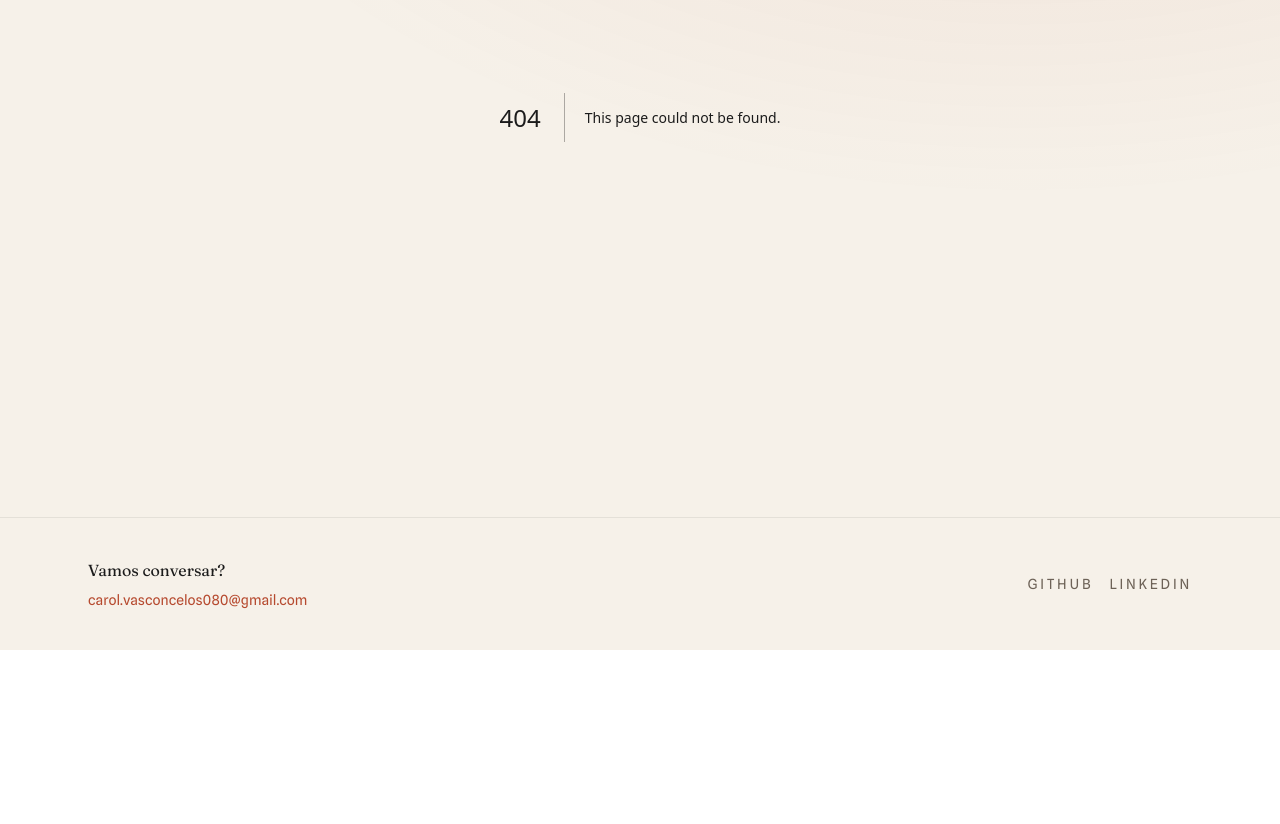
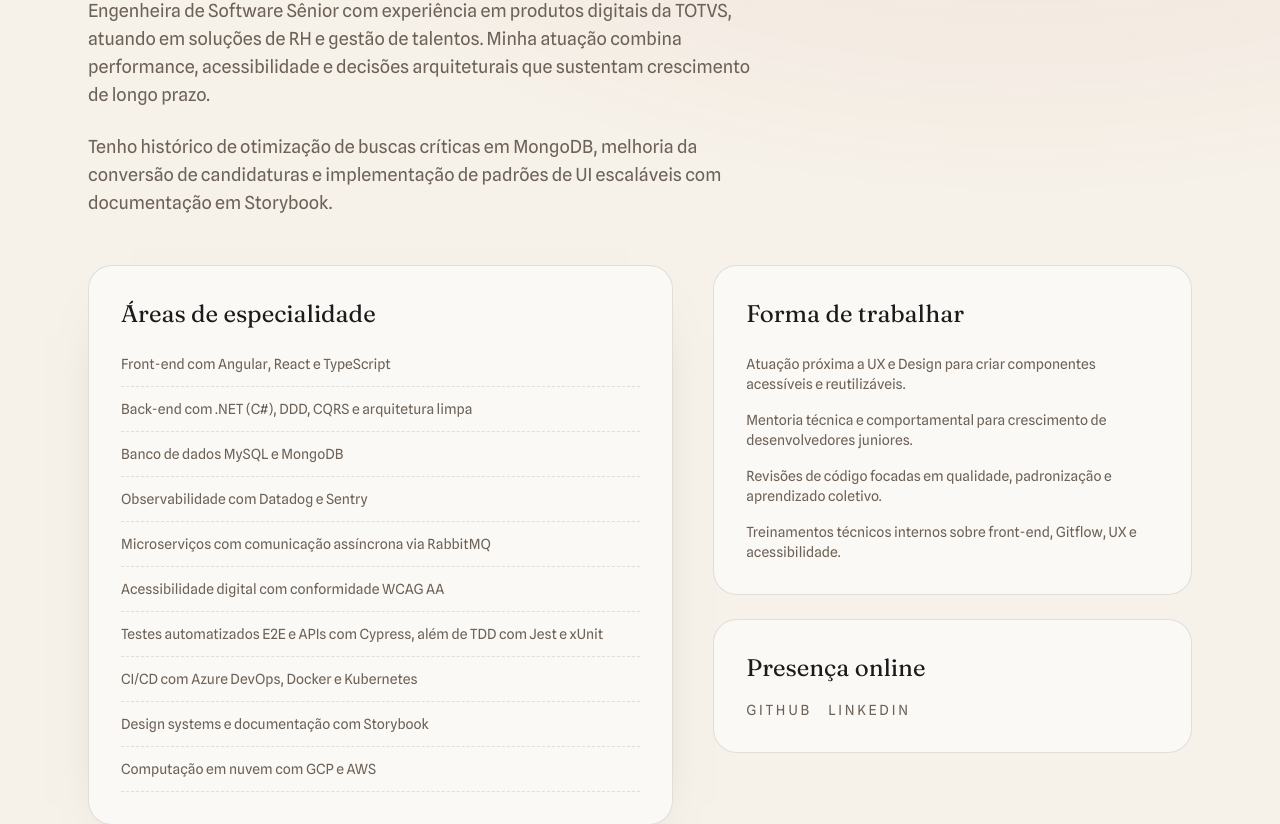
Before and after one commit to carolvasc/my-profile, a Next.js app: page /about in a window 1280 px wide. Before the commit this address had no page. Shown: the part 360-1184 px from the top of the page. Before the commit the page ends 1010 px from the top, so only its background shows below. Built offline with nearby package versions, Linux system fonts and the light colour scheme.

Commit message:
feat: core content and navigation in place

```diff
--- /dev/null
+++ b/app/about/page.tsx
@@ -0,0 +1,105 @@
+import type { Metadata } from "next";
+
+export const metadata: Metadata = {
+  title: "Sobre | Carolina Vasconcelos",
+  description:
+    "Experiência profissional, áreas de especialidade e forma de trabalho de Carolina Vasconcelos.",
+};
+
+const expertise = [
+  "Front-end com Angular, React e TypeScript",
+  "Back-end com .NET (C#), DDD, CQRS e arquitetura limpa",
+  "Banco de dados MySQL e MongoDB",
+  "Observabilidade com Datadog e Sentry",
+  "Microserviços com comunicação assíncrona via RabbitMQ",
+  "Acessibilidade digital com conformidade WCAG AA",
+  "Testes automatizados E2E e APIs com Cypress, além de TDD com Jest e xUnit",
+  "CI/CD com Azure DevOps, Docker e Kubernetes",
+  "Design systems e documentação com Storybook",
+  "Computação em nuvem com GCP e AWS",
+];
+
+const waysOfWorking = [
+  "Atuação próxima a UX e Design para criar componentes acessíveis e reutilizáveis.",
+  "Mentoria técnica e comportamental para crescimento de desenvolvedores juniores.",
+  "Revisões de código focadas em qualidade, padronização e aprendizado coletivo.",
+  "Treinamentos técnicos internos sobre front-end, Gitflow, UX e acessibilidade.",
+];
+
+export default function AboutPage() {
+  return (
+    <section className="page-container py-20 md:py-24">
+      <div className="space-y-12">
+        <div className="max-w-2xl space-y-6">
+          <p className="text-xs uppercase tracking-[0.4em] text-[var(--muted)]">
+            Sobre
+          </p>
+          <h1 className="font-display text-4xl leading-tight text-[var(--ink)] md:text-5xl">
+            Contexto profissional e foco técnico
+          </h1>
+          <p className="text-lg text-[var(--muted)]">
+            Engenheira de Software Sênior com experiência em produtos digitais
+            da TOTVS, atuando em soluções de RH e gestão de talentos. Minha
+            atuação combina performance, acessibilidade e decisões arquiteturais
+            que sustentam crescimento de longo prazo.
+          </p>
+          <p className="text-lg text-[var(--muted)]">
+            Tenho histórico de otimização de buscas críticas em MongoDB,
+            melhoria da conversão de candidaturas e implementação de padrões de
+            UI escaláveis com documentação em Storybook.
+          </p>
+        </div>
+
+        <div className="grid gap-10 md:grid-cols-[1.1fr_0.9fr]">
+          <div className="rounded-3xl border border-[rgba(27,27,27,0.12)] bg-white/60 p-8 shadow-[0_25px_60px_-45px_rgba(0,0,0,0.5)]">
+            <h2 className="font-display text-2xl text-[var(--ink)]">
+              Áreas de especialidade
+            </h2>
+            <ul className="mt-6 space-y-3 text-sm text-[var(--muted)]">
+              {expertise.map((item) => (
+                <li key={item} className="border-b border-dashed border-[rgba(27,27,27,0.12)] pb-3">
+                  {item}
+                </li>
+              ))}
+            </ul>
+          </div>
+          <div className="space-y-6">
+            <div className="rounded-3xl border border-[rgba(27,27,27,0.12)] bg-white/60 p-8">
+              <h2 className="font-display text-2xl text-[var(--ink)]">
+                Forma de trabalhar
+              </h2>
+              <ul className="mt-6 space-y-4 text-sm text-[var(--muted)]">
+                {waysOfWorking.map((item) => (
+                  <li key={item}>{item}</li>
+                ))}
+              </ul>
+            </div>
+            <div className="rounded-3xl border border-[rgba(27,27,27,0.12)] bg-white/60 p-8">
+              <h2 className="font-display text-2xl text-[var(--ink)]">
+                Presença online
+              </h2>
+              <div className="mt-4 flex flex-wrap gap-4 text-sm uppercase tracking-[0.2em]">
+                <a
+                  href="https://github.com/"
+                  className="text-[var(--muted)] transition-colors hover:text-[var(--ink)] focus-visible:outline focus-visible:outline-2 focus-visible:outline-offset-4 focus-visible:outline-[var(--accent)]"
+                  target="_blank"
+                  rel="noopener noreferrer"
+                >
+                  GitHub
+                </a>
+                <a
+                  href="https://www.linkedin.com/"
+                  className="text-[var(--muted)] transition-colors hover:text-[var(--ink)] focus-visible:outline focus-visible:outline-2 focus-visible:outline-offset-4 focus-visible:outline-[var(--accent)]"
+                  target="_blank"
+                  rel="noopener noreferrer"
+                >
+                  LinkedIn
+                </a>
+              </div>
+            </div>
+          </div>
+        </div>
+      </div>
+    </section>
+  );
+}
--- /dev/null
+++ b/app/contact/page.tsx
@@ -0,0 +1,56 @@
+import type { Metadata } from "next";
+
+export const metadata: Metadata = {
+  title: "Contato | Carolina Vasconcelos",
+  description:
+    "Entre em contato com Carolina Vasconcelos para oportunidades e conversas sobre engenharia de software.",
+};
+
+const links = [
+  { label: "GitHub", href: "https://github.com/" },
+  { label: "LinkedIn", href: "https://www.linkedin.com/" },
+];
+
+export default function ContactPage() {
+  return (
+    <section className="page-container py-20 md:py-24">
+      <div className="max-w-2xl space-y-8">
+        <p className="text-xs uppercase tracking-[0.4em] text-[var(--muted)]">
+          Contato
+        </p>
+        <h1 className="font-display text-4xl leading-tight text-[var(--ink)] md:text-5xl">
+          Vamos conversar sobre desafios técnicos?
+        </h1>
+        <p className="text-lg text-[var(--muted)]">
+          Estou aberta a oportunidades que envolvam arquitetura, performance e
+          experiências digitais acessíveis. Envie uma mensagem para alinharmos
+          objetivos e próximos passos.
+        </p>
+        <div className="rounded-3xl border border-[rgba(27,27,27,0.12)] bg-white/60 p-8">
+          <p className="text-xs uppercase tracking-[0.3em] text-[var(--muted)]">
+            Email direto
+          </p>
+          <a
+            href="mailto:carol.vasconcelos080@gmail.com"
+            className="mt-4 block text-lg text-[var(--accent)] underline-offset-4 transition hover:underline focus-visible:outline focus-visible:outline-2 focus-visible:outline-offset-4 focus-visible:outline-[var(--accent)]"
+          >
+            carol.vasconcelos080@gmail.com
+          </a>
+          <div className="mt-6 flex flex-wrap gap-4 text-sm uppercase tracking-[0.2em] text-[var(--muted)]">
+            {links.map((link) => (
+              <a
+                key={link.label}
+                href={link.href}
+                className="transition-colors hover:text-[var(--ink)] focus-visible:outline focus-visible:outline-2 focus-visible:outline-offset-4 focus-visible:outline-[var(--accent)]"
+                target="_blank"
+                rel="noopener noreferrer"
+              >
+                {link.label}
+              </a>
+            ))}
+          </div>
+        </div>
+      </div>
+    </section>
+  );
+}
--- a/app/page.tsx
+++ b/app/page.tsx
@@ -1,17 +1,80 @@
+import type { Metadata } from "next";
+import Link from "next/link";
+
+export const metadata: Metadata = {
+  title: "Carolina Vasconcelos | Engenheira de Software Sênior",
+  description:
+    "Engenheira de Software Sênior em São Paulo com foco em performance, acessibilidade e arquitetura escalável.",
+};
+
+const stack = [
+  "Angular",
+  "React",
+  "TypeScript",
+  ".NET (C#)",
+  "Node.js",
+  "MongoDB",
+  "MySQL",
+  "RabbitMQ",
+  "Cypress",
+  "Docker",
+  "Kubernetes",
+  "GCP/AWS",
+];
+
 export default function Home() {
   return (
-    <section className="page-container py-20">
-      <div className="max-w-2xl space-y-6">
+    <section className="page-container py-20 md:py-24">
+      <div className="grid gap-16 md:grid-cols-[1.2fr_0.8fr] md:items-start">
+        <div className="space-y-6">
           <p className="text-xs uppercase tracking-[0.4em] text-[var(--muted)]">
-          Portfólio em construção
+            Engenheira de Software Sênior
           </p>
           <h1 className="font-display text-4xl leading-tight text-[var(--ink)] md:text-5xl">
             Carolina Vasconcelos de Souza
           </h1>
           <p className="text-lg text-[var(--muted)]">
-          Engenheira de Software Sênior baseada em São Paulo, com foco em
-          performance, acessibilidade e design systems.
+            Profissional baseada em São Paulo, com experiência em front-end,
+            back-end e arquitetura de produtos digitais. Atuo com foco em
+            performance, acessibilidade WCAG AA e decisões técnicas orientadas
+            por dados.
           </p>
+          <div className="flex flex-wrap gap-4">
+            <Link
+              href="/projects"
+              className="inline-flex items-center justify-center rounded-full bg-[var(--ink)] px-6 py-3 text-sm uppercase tracking-[0.25em] text-[var(--surface)] transition hover:opacity-90 focus-visible:outline focus-visible:outline-2 focus-visible:outline-offset-4 focus-visible:outline-[var(--accent)]"
+            >
+              Ver projetos
+            </Link>
+            <Link
+              href="/contact"
+              className="inline-flex items-center justify-center rounded-full border border-[var(--ink)] px-6 py-3 text-sm uppercase tracking-[0.25em] text-[var(--ink)] transition hover:bg-[rgba(27,27,27,0.06)] focus-visible:outline focus-visible:outline-2 focus-visible:outline-offset-4 focus-visible:outline-[var(--accent)]"
+            >
+              Contato
+            </Link>
+          </div>
+        </div>
+        <div className="space-y-6 rounded-3xl border border-[rgba(27,27,27,0.12)] bg-white/60 p-6 shadow-[0_25px_60px_-45px_rgba(0,0,0,0.5)] backdrop-blur">
+          <div>
+            <p className="text-xs uppercase tracking-[0.3em] text-[var(--muted)]">
+              Stack principal
+            </p>
+            <p className="mt-3 text-sm text-[var(--muted)]">
+              Tecnologias usadas em projetos com foco em escalabilidade e
+              observabilidade.
+            </p>
+          </div>
+          <ul className="flex flex-wrap gap-2 text-xs uppercase tracking-[0.2em] text-[var(--ink)]">
+            {stack.map((item) => (
+              <li
+                key={item}
+                className="rounded-full border border-[rgba(27,27,27,0.12)] px-3 py-1"
+              >
+                {item}
+              </li>
+            ))}
+          </ul>
+        </div>
       </div>
     </section>
   );
```
Also changed, not shown: 1 other file (tests, documents, lock files or other folders). Lines whose indentation alone changed are shown as unchanged.
